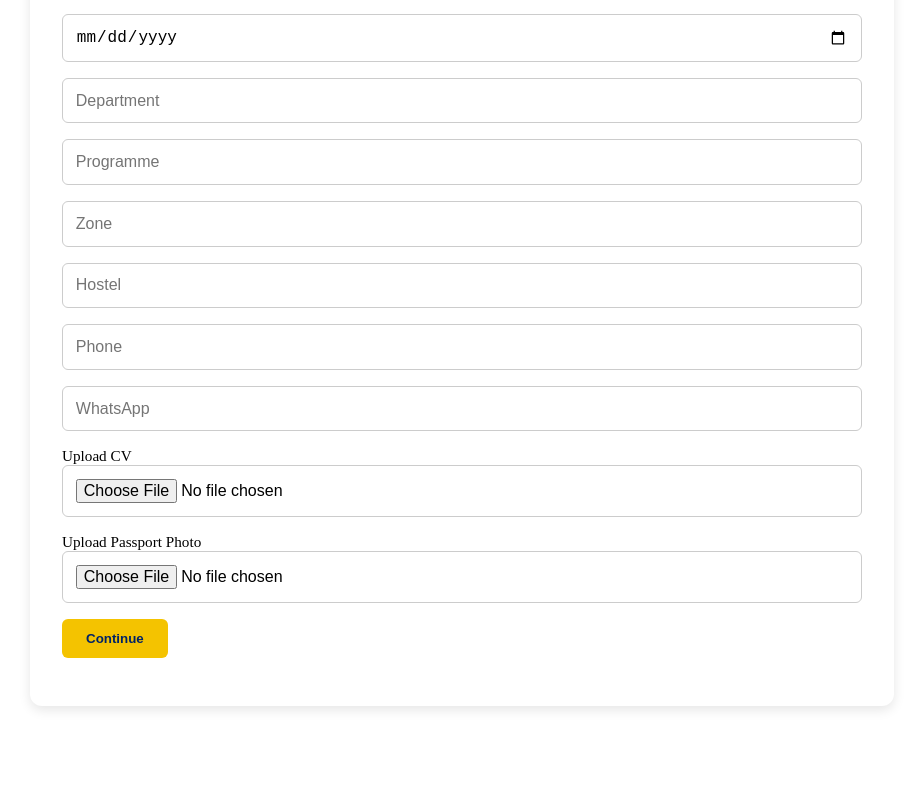
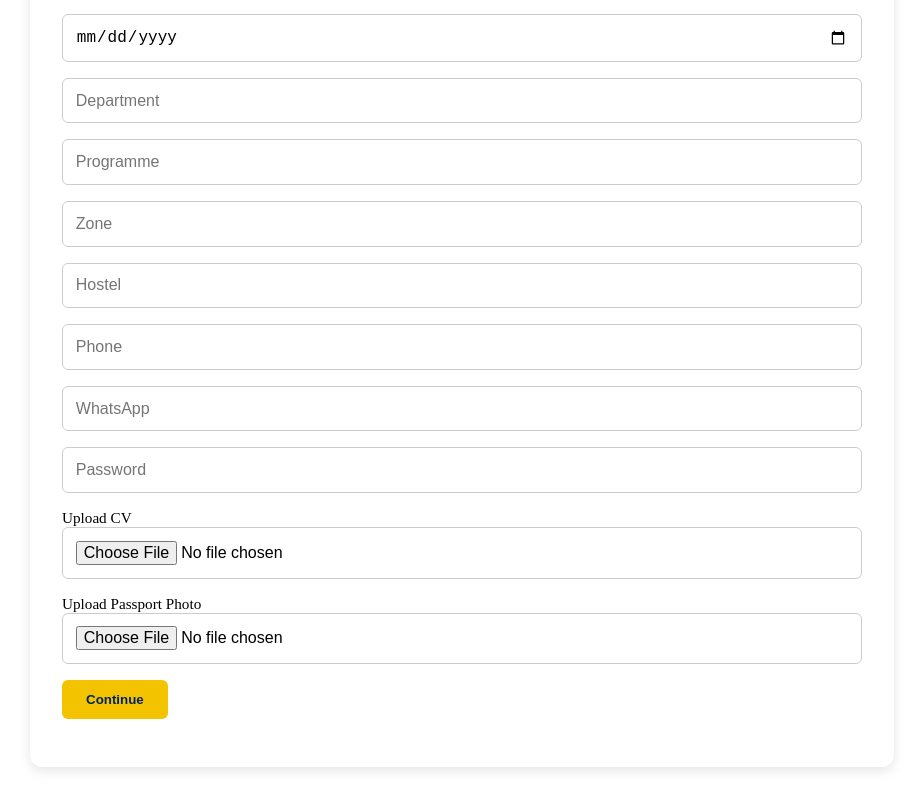
Before and after one commit to Abdulazizkarma1/enactus-ckt-utas-web-app, a React (Vite) app: page /recruitment-form in a window 1280 px wide. Shown: the part 517-1316 px from the top of the page, without its empty margins (178-1101 px from the left). Before the commit the page ends 1255 px from the top, so only its background shows below. Built offline with nearby package versions, Linux system fonts and the light colour scheme.

Commit message:
feat: Add password field to recruitment form with validation error handling

```diff
--- a/src/pages/public/RecruitmentPage.jsx
+++ b/src/pages/public/RecruitmentPage.jsx
@@ -12,6 +12,7 @@ const RecruitmentPage = () => {
       studentId: studentId || '',
       lastName: '', firstName: '', dob: '', department: '',
       programme: '', zone: '', hostel: '', phone: '', whatsapp: '',
+      password: '',
       cv: null, photo: null, motivation: '', teamInterest: '', agreeTerms: false
     };
   });
@@ -143,6 +144,8 @@ const RecruitmentPage = () => {
             {errors.phone && <p style={{ color: 'red' }}>{errors.phone}</p>}
             <input name="whatsapp" value={formData.whatsapp} onChange={handleChange} placeholder="WhatsApp" />
             {errors.whatsapp && <p style={{ color: 'red' }}>{errors.whatsapp}</p>}
+            <input name="password" type="password" value={formData.password} onChange={handleChange} placeholder="Password" />
+            {errors.password && <p style={{ color: 'red' }}>{errors.password}</p>}
             <label>Upload CV <input name="cv" type="file" onChange={handleChange} /></label>
             <label>Upload Passport Photo <input name="photo" type="file" onChange={handleChange} /></label>
             <button onClick={handleNext}>Continue</button>
```
